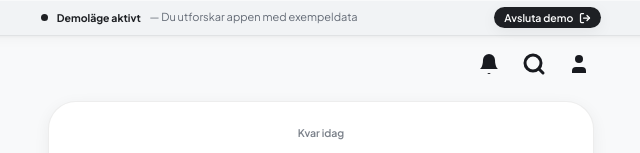
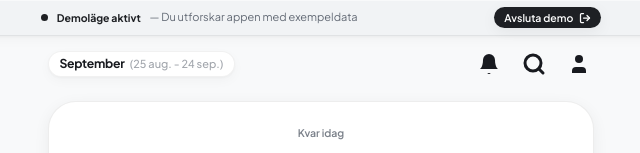
Before and after one commit to kevinwpts/Dejz, a React (Vite) app: page / in a window 1280 px wide. Both pictures are taken after a click on the button "Testa demo direkt". Shown: the top 153 px of the page, without its empty margins (319-959 px from the left). Built offline with nearby package versions, Linux system fonts and the light colour scheme.

Commit message:
feat(header): add period display to AppHeader
Render a formatted period indicator for the 'today' tab and include a title and period label for the 'budget' tab to improve navigation context.

```diff
--- a/src/components/AppHeader.tsx
+++ b/src/components/AppHeader.tsx
@@ -44,6 +44,10 @@ export function AppHeader({
   const [isVisible, setIsVisible] = useState(true);
   const [isAtTop, setIsAtTop] = useState(true);
   const lastScrollY = useRef(0);
+
+  const [month, dates] = periodName && periodName.includes('(')
+    ? periodName.split('(').map(s => s.replace(')', '').trim())
+    : [periodName || '', ''];
 
   useEffect(() => {
     const handleScroll = () => {
@@ -130,6 +134,32 @@ export function AppHeader({
               variant="header"
               allowFuture={false}
             />
+          ) : activeTab === 'today' && periodName ? (
+            <div
+              onClick={onOpenCalendarPicker}
+              className={`inline-flex items-center gap-1.5 px-3 py-1 rounded-full bg-[var(--surface-color)] border border-[var(--border-color)]/80 text-[var(--text-primary)] shadow-2xs select-none ${onOpenCalendarPicker ? 'cursor-pointer hover:bg-[var(--surface-muted)] transition-colors' : ''}`}
+              title={periodName}
+            >
+              <span className="text-xs sm:text-sm font-bold tracking-tight text-[var(--text-primary)]">
+                {month}
+              </span>
+              {dates && (
+                <span className="hidden sm:inline text-[11px] font-medium text-[var(--text-secondary)] opacity-60">
+                  ({dates})
+                </span>
+              )}
+            </div>
+          ) : activeTab === 'budget' ? (
+            <div className="flex items-center gap-2">
+              <h1 className="text-[16px] font-bold text-[var(--text-primary)] tracking-tight">
+                {title || 'Budget'}
+              </h1>
+              {month && (
+                <span className="text-[11px] sm:text-xs font-semibold text-[var(--text-secondary)] bg-[var(--surface-color)] px-2.5 py-0.5 rounded-full border border-[var(--border-color)]/80 shadow-2xs">
+                  {month}
+                </span>
+              )}
+            </div>
           ) : title ? (
             <h1 className="text-[16px] font-bold text-[var(--text-primary)] tracking-tight">
               {title}
```
